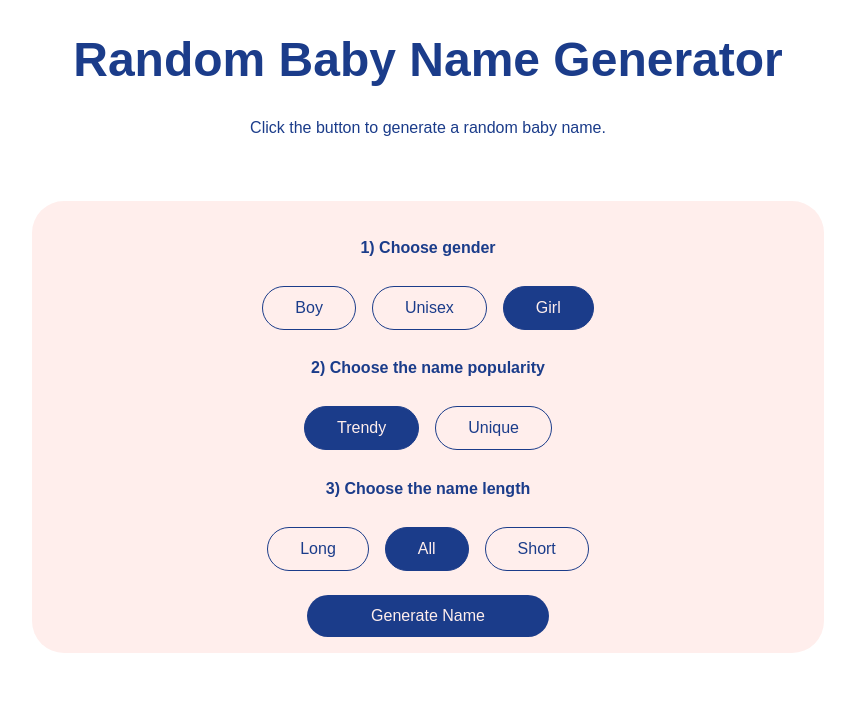
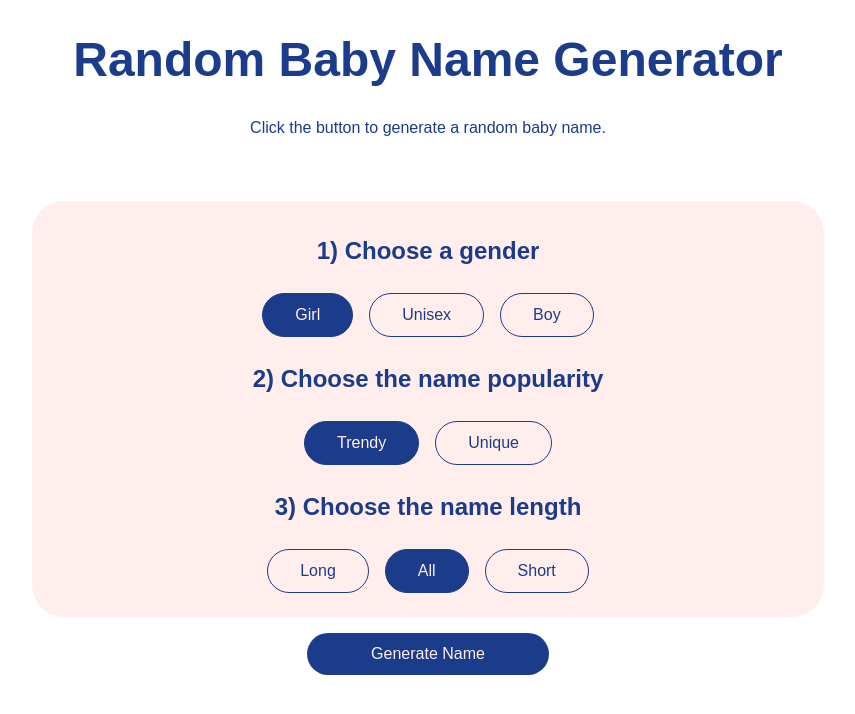
Before and after one commit to iamAndreyGavrilov/The-Nuxt-3, a Nuxt app in the folder 01-Baby-Name-Generator/: page / in a window 1280 px wide. Shown: the top 714 px of the page, without its empty margins (212-1067 px from the left). Built offline with nearby package versions, Linux system fonts and the light colour scheme.

Commit message:
add prettier. fix proj

```diff
--- a/01-Baby-Name-Generator/app.vue
+++ b/01-Baby-Name-Generator/app.vue
@@ -1,6 +1,5 @@
 <script setup lang="ts">
-
-import {Gender, Length, Popularity, names} from "~/data";
+import { Gender, Length, Popularity, names } from '@/data';
 
 interface OptionsState {
   gender: Gender;
@@ -8,25 +7,43 @@ interface OptionsState {
   length: Length;
 }
 
-const option = reactive<OptionsState>({
+const options = reactive<OptionsState>({
   gender: Gender.GIRL,
   popularity: Popularity.TRENDY,
   length: Length.ALL,
-}) // reactive для хранения состояния объекта
+}); // reactive для хранения состояния объекта
 
-const selectedNames = ref<string[]>([]) // ref для хранения состояния массива
+const selectedNames = ref<string[]>([]); // ref для хранения состояния массива
 
 const computeSelectedNames = () => {
-  const filteredNames = names.filter(name => name.gender === option.gender)
-      .filter(name => name.popularity === option.popularity)
-      .filter(name => {
-        if (option.length === Length.ALL) return true
-        else return name.length === option.length
-      })
+  const filteredNames = names
+    .filter((name) => name.gender === options.gender)
+    .filter((name) => name.popularity === options.popularity)
+    .filter((name) => {
+      if (options.length === Length.ALL) return true;
+      else return name.length === options.length;
+    });
 
-  selectedNames.value = filteredNames.map(name => name.name)
-}
+  selectedNames.value = filteredNames.map((name) => name.name);
+};
 
+const optionsArray = [
+  {
+    title: '1) Choose a gender',
+    category: 'gender',
+    buttons: [Gender.GIRL, Gender.UNISEX, Gender.BOY],
+  },
+  {
+    title: '2) Choose the name popularity',
+    category: 'popularity',
+    buttons: [Popularity.TRENDY, Popularity.UNIQUE],
+  },
+  {
+    title: '3) Choose the name length',
+    category: 'length',
+    buttons: [Length.LONG, Length.ALL, Length.SHORT],
+  },
+];
 </script>
 
 <template>
@@ -34,45 +51,11 @@ const computeSelectedNames = () => {
     <h1>Random Baby Name Generator</h1>
     <p>Click the button to generate a random baby name.</p>
     <div class="options-container">
-      <div class="option-container">
-        <h4>1) Choose gender </h4>
-        <div class="option-buttons">
-          <button class="option"
-                  :class="option.gender === Gender.BOY && 'option-active'"
-                  @click="option.gender = Gender.BOY">Boy
-          </button>
-          <button class="option" :class="option.gender === Gender.UNISEX && 'option-active'"
-                  @click="option.gender = Gender.UNISEX">Unisex
-          </button>
-          <button class="option" :class="option.gender === Gender.GIRL && 'option-active'"
-                  @click="option.gender = Gender.GIRL">Girl
-          </button>
-        </div>
-      </div>
-      <div class="option-container">
-        <h4>2) Choose the name popularity</h4>
-        <div class="option-buttons">
-          <button class="option" :class="option.popularity === Popularity.TRENDY && 'option-active'"
-                  @click="option.popularity = Popularity.TRENDY">Trendy
-          </button>
-          <button class="option" :class="option.popularity === Popularity.UNIQUE && 'option-active'"
-                  @click="option.popularity = Popularity.UNIQUE">Unique
-          </button>
-        </div>
-      </div>
-      <div class="option-container">
-        <h4>3) Choose the name length</h4>
-        <div class="option-buttons">
-          <button class="option" :class="option.length === Length.LONG && 'option-active'"
-                  @click="option.length = Length.LONG">Long
-          </button>
-          <button class="option" :class="option.length === Length.ALL && 'option-active'"
-                  @click="option.length = Length.ALL">All
-          </button>
-          <button class="option" :class="option.length === Length.SHORT && 'option-active'"
-                  @click="option.length = Length.SHORT">Short
-          </button>
-        </div>
+      <Option
+        v-for="option in optionsArray"
+        :key="option.title"
+        :option="option"
+        :options="options" />
     </div>
     <button class="primary" @click="computeSelectedNames">Generate Name</button>
   </div>
@@ -82,10 +65,25 @@ const computeSelectedNames = () => {
       <p>x</p>
     </div>
   </div>
-  </div>
 </template>
 
 <style scoped>
+.option {
+  background-color: rgb(255, 238, 236);
+  color: rgb(27, 60, 138);
+  border: 1px solid rgb(27, 60, 138);
+  border-radius: 6.5rem;
+  padding: 0.75rem 2rem;
+  font-size: 1rem;
+  margin: 0.5rem;
+  cursor: pointer;
+}
+
+.option-active {
+  background-color: rgb(27, 60, 138);
+  color: rgb(255, 238, 236);
+}
+
 .container {
   font-family: Arial, Helvetica, sans-serif;
   color: rgb(27, 60, 138);
@@ -106,22 +104,6 @@ h1 {
   margin: 0 auto;
   margin-top: 4rem;
   position: relative;
-}
-
-.option {
-  background-color: rgb(255, 238, 236);
-  color: rgb(27, 60, 138);
-  border: 1px solid rgb(27, 60, 138);
-  border-radius: 6.5rem;
-  padding: 0.75rem 2rem;
-  font-size: 1rem;
-  margin: 0.5rem;
-  cursor: pointer;
-}
-
-.option-active {
-  background-color: rgb(27, 60, 138);
-  color: rgb(255, 238, 236);
 }
 
 .primary {
--- /dev/null
+++ b/01-Baby-Name-Generator/components/Option.vue
@@ -0,0 +1,109 @@
+<template>
+  <div class="option-container">
+    <h2>{{ props.option.title }}</h2>
+    <div class="option-buttons">
+      <button
+        v-for="value in props.option.buttons"
+        :key="value"
+        class="option"
+        :class="options[props.option.category] === value && 'option-active'"
+        @click="options[props.option.category] = value">
+        {{ value }}
+      </button>
+    </div>
+  </div>
+</template>
+
+<script lang="ts" setup>
+import { Gender, Length, Popularity } from '@/data';
+
+interface OptionProps {
+  option: {
+    title: string;
+    category: string;
+    buttons: Gender[] | Popularity[] | Length[];
+  };
+  options: {
+    gender: Gender;
+    popularity: Popularity;
+    length: Length;
+  };
+}
+
+const props = defineProps<OptionProps>();
+</script>
+
+<style scoped>
+.option {
+  background-color: rgb(255, 238, 236);
+  color: rgb(27, 60, 138);
+  border: 1px solid rgb(27, 60, 138);
+  border-radius: 6.5rem;
+  padding: 0.75rem 2rem;
+  font-size: 1rem;
+  margin: 0.5rem;
+  cursor: pointer;
+}
+
+.option-active {
+  background-color: rgb(27, 60, 138);
+  color: rgb(255, 238, 236);
+}
+
+.container {
+  font-family: Arial, Helvetica, sans-serif;
+  color: rgb(27, 60, 138);
+  max-width: 50rem;
+  margin: 0 auto;
+  text-align: center;
+}
+
+h1 {
+  font-size: 3rem;
+}
+
+.options-container {
+  background-color: rgb(255, 238, 236);
+  border-radius: 2rem;
+  padding: 1rem;
+  width: 95%;
+  margin: 0 auto;
+  margin-top: 4rem;
+  position: relative;
+}
+
+.primary {
+  background-color: rgb(27, 60, 138);
+  color: rgb(255, 238, 236);
+  border-radius: 6.5rem;
+  border: none;
+  padding: 0.75rem 4rem;
+  font-size: 1rem;
+  margin-top: 1rem;
+  cursor: pointer;
+}
+
+.cards-container {
+  display: flex;
+  margin-top: 3rem;
+  flex-wrap: wrap;
+}
+
+.card {
+  background-color: rgb(255, 238, 236);
+  border-radius: 2rem;
+  padding: 0.1rem;
+  width: 28%;
+  margin: 0 auto;
+  margin-top: 1rem;
+  position: relative;
+}
+
+.card p {
+  position: absolute;
+  top: 0;
+  left: 92.5%;
+  cursor: pointer;
+  color: black;
+}
+</style>
--- a/01-Baby-Name-Generator/package.json
+++ b/01-Baby-Name-Generator/package.json
@@ -8,6 +8,9 @@
     "postinstall": "nuxt prepare"
   },
   "devDependencies": {
-    "nuxt": "^3.2.3"
+    "@nuxtjs/eslint-config": "^12.0.0",
+    "eslint": "^8.36.0",
+    "nuxt": "^3.2.3",
+    "prettier": "2.8.4"
   }
 }
```
Also changed, not shown: 2 other files (tests, documents, lock files or other folders). Lines whose indentation alone changed are shown as unchanged.
